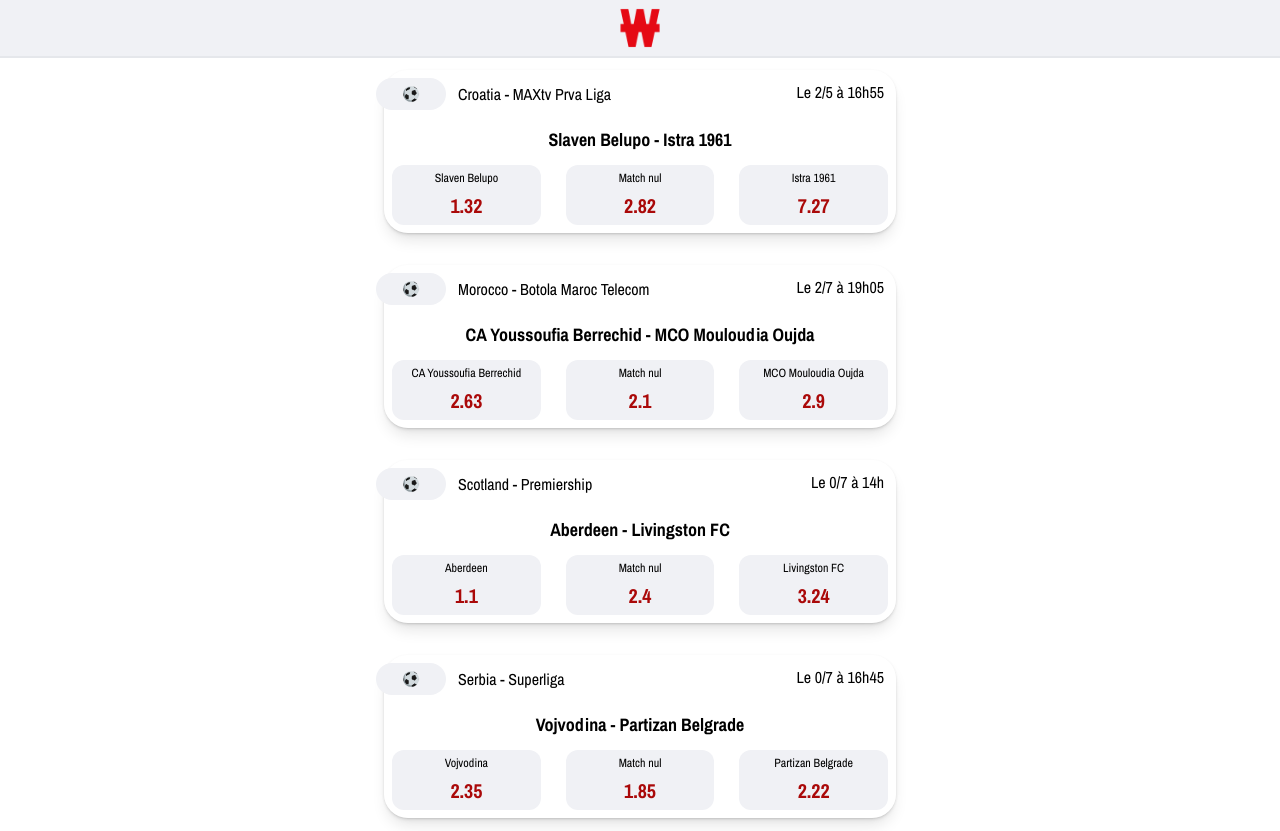
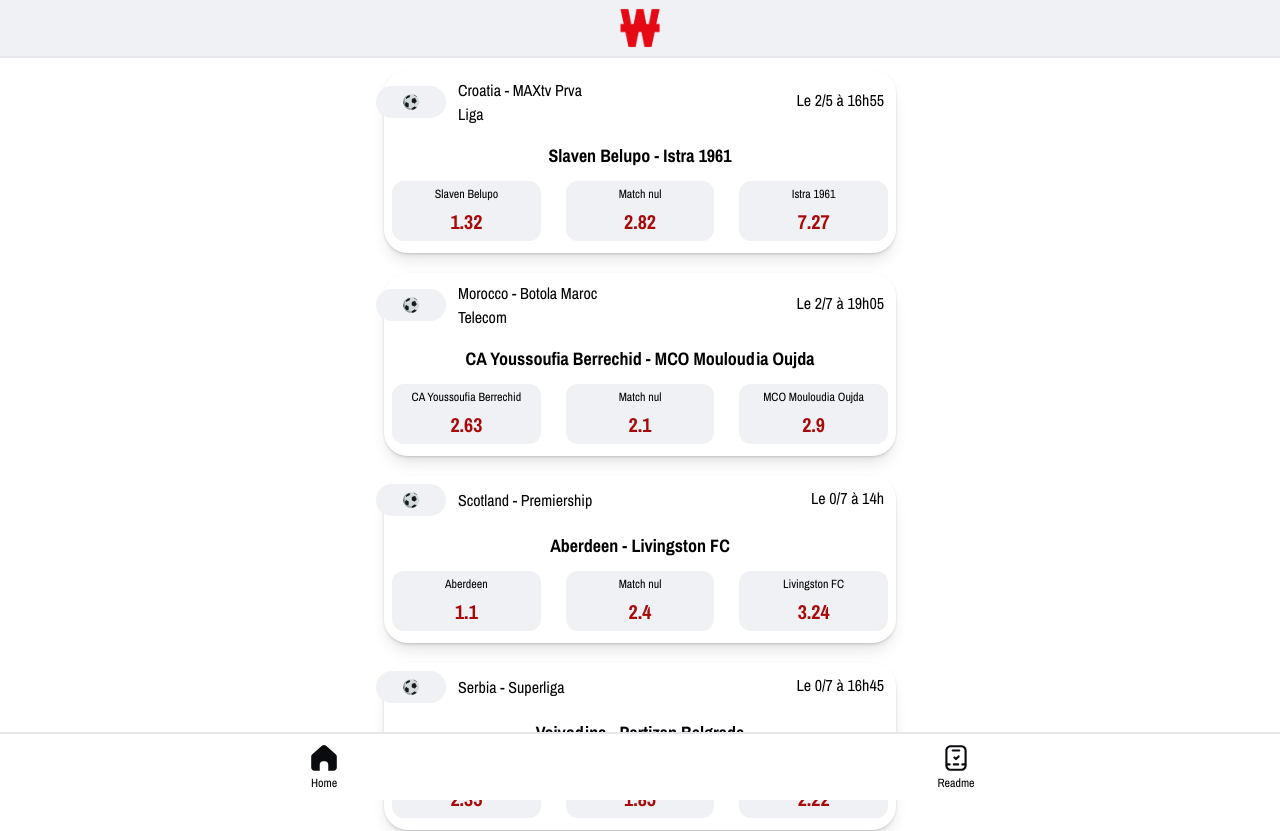
Before and after one commit to bryansaK/wm, a React (Create React App) app: page / in a window 1280 px wide. Shown: the top 831 px of the page. Built offline with nearby package versions, Linux system fonts and the light colour scheme; some icons are missing.

Commit message:
feat: integrate Header and Navbar components, enhance HomePage with pagination, and update BettingSection and Card styles

```diff
--- a/src/App.tsx
+++ b/src/App.tsx
@@ -5,6 +5,8 @@
 import { createContext, useEffect, useState } from "react";
 import { Betting, BettingContextType, Filters } from "interfaces/betting";
 import bettingData from "./json/sample-betting.json";
+import Header from "components/Header";
+import Navbar from "components/NavBar";
 
 export const BettingContext = createContext<BettingContextType | null>(null);
 
@@ -12,7 +14,7 @@
   const [filters, setFilters] = useState<Filters>({
     sport: undefined,
     pagination: 0,
-    desc:  undefined,
+    desc: undefined,
     search: undefined,
     country: undefined,
   });
@@ -20,10 +22,12 @@
   return (
     <BettingContext.Provider value={{ bettingData, filters, setFilters }}>
       <div>
+        <Header></Header>
         <Routes>
           <Route path="/" element={<HomePage />} />
-          <Route path="/about" />
+          <Route path="/readme" />
         </Routes>
+        <Navbar></Navbar>
       </div>
     </BettingContext.Provider>
   );
--- a/src/components/BettingSection.tsx
+++ b/src/components/BettingSection.tsx
@@ -13,7 +13,7 @@
   outcomes,
 }) => {
   return (
-    <div className="w-full mt-2 p-2">
+    <div className="w-full mt-2 p-2 pb-3">
       <div className="text-center m-auto">
         <p className="text-[18px] font-extrabold">
           {p1} - {p2}
--- a/src/components/Card.tsx
+++ b/src/components/Card.tsx
@@ -45,7 +45,7 @@
                   sportIcon={sportsIcon ? sportsIcon: null}
                   flagIcon={flagIcon ? flagIcon : null}
                 />
-                <span className="ml-3 breakword">{tournamentName ? tournamentName : "Win un max de thune"}</span>
+                <span className="ml-3 max-w-[150px] breakword">{tournamentName ? tournamentName : "Win un max de thune"}</span>
               </div>
           </div>
           <div className="mr-3 mt-1">{formatRelativeDate(date)}</div>
--- /dev/null
+++ b/src/components/NavBar.tsx
@@ -0,0 +1,28 @@
+import React from "react";
+import homeInactif from "../assets/tabbar/Home-Inactif.svg";
+import homeActif from "../assets/tabbar/Home-Actif.svg";
+import readmeInactif from "../assets/tabbar/Readme-Inactif.svg";
+import readmeActif from "../assets/tabbar/Readme-Actif.svg";
+import { useLocation } from "react-router";
+import { TabLabel } from "interfaces/enum";
+import { useNavigate } from "react-router-dom";
+
+const Navbar: React.FC = () => {
+  const location = useLocation();
+  const navigate = useNavigate();
+
+  return (
+    // utilisation de header pour la seo
+    <div className="fixed bottom-0 z-50 w-full flex flex-row items-center bg-white border-t-2  overflow-hidden p-2">
+      <div className="flex-1 flex flex-col justify-center items-center" onClick={() => {navigate("/")}}>
+        <img src={location.pathname === '/' ? homeActif : homeInactif} alt="home" className="h-8 w-auto" />
+        <div className="text-[12px]">{TabLabel.HOME}</div>
+      </div>
+      <div className="flex-1 flex flex-col justify-center items-center" onClick={() => {navigate("/readme")}}>
+        <img src={location.pathname === '/readme' ? readmeActif : readmeInactif} alt="readme" className="h-8 w-auto" />
+        <div className="text-[12px]">{TabLabel.README}</div>
+      </div>
+    </div>
+  );
+};
+export default Navbar;
--- a/src/index.css
+++ b/src/index.css
@@ -38,3 +38,8 @@
   font-family: source-code-pro, Menlo, Monaco, Consolas, 'Courier New',
     monospace;
 }
+
+.MuiPaginationItem-root.Mui-selected {
+  background-color: #ef4444 !important; /* Tailwind's bg-red-500 */
+  color: #fff !important;               /* Tailwind's text-white */
+}
--- a/src/interfaces/enum.ts
+++ b/src/interfaces/enum.ts
@@ -34,6 +34,11 @@
     TOP = "TOP PARIS 🔥",
 }
 
+export enum TabLabel {
+    HOME = "Home",
+    README = "Readme"
+}
+
 export const imagesSport: Record<string, string> = {
     Soccer,
     IceHockey,
--- a/src/pages/HomePage.tsx
+++ b/src/pages/HomePage.tsx
@@ -1,6 +1,7 @@
 import { BettingContext } from "App";
 import Card from "components/Card";
-import Header from "components/Header";
+import Pagination from "@mui/material/Pagination";
+import Stack from "@mui/material/Stack";
 import { Betting } from "interfaces/betting";
 import { imagesFlag, imagesSport } from "interfaces/enum";
 import React, { useContext, useEffect, useState } from "react";
@@ -26,10 +27,9 @@
 
   return (
     <div>
-      <Header></Header>
-      <div>
+      <div className="pb-20">
         {paginatedData.map((elem, index) => (
-          <div className="mt-3 pb-5">
+          <div className="mt-3 pb-2">
             <Card
               date={elem.startDate}
               isTop={elem.hot ? true : false}
@@ -42,6 +42,22 @@
             />
           </div>
         ))}
+        <Stack spacing={2} className="items-center p-3">
+          <Pagination
+            count={Math.floor(bettingData.bettingData.length / 20)}
+            variant="outlined"
+            shape="rounded"
+            color="primary"
+            onChange={(event, value) => {
+              // value = numéro de page (commence à 1)
+              // Mets à jour le filtre pagination :
+              bettingData.setFilters((prev) => ({
+                ...prev,
+                pagination: (value - 1) * 20, // pour afficher la bonne tranche - 1 parce que ça commence a 1
+              }));
+            }}
+          />
+        </Stack>
       </div>
     </div>
   );
```
Lines whose indentation alone changed are shown as unchanged.
